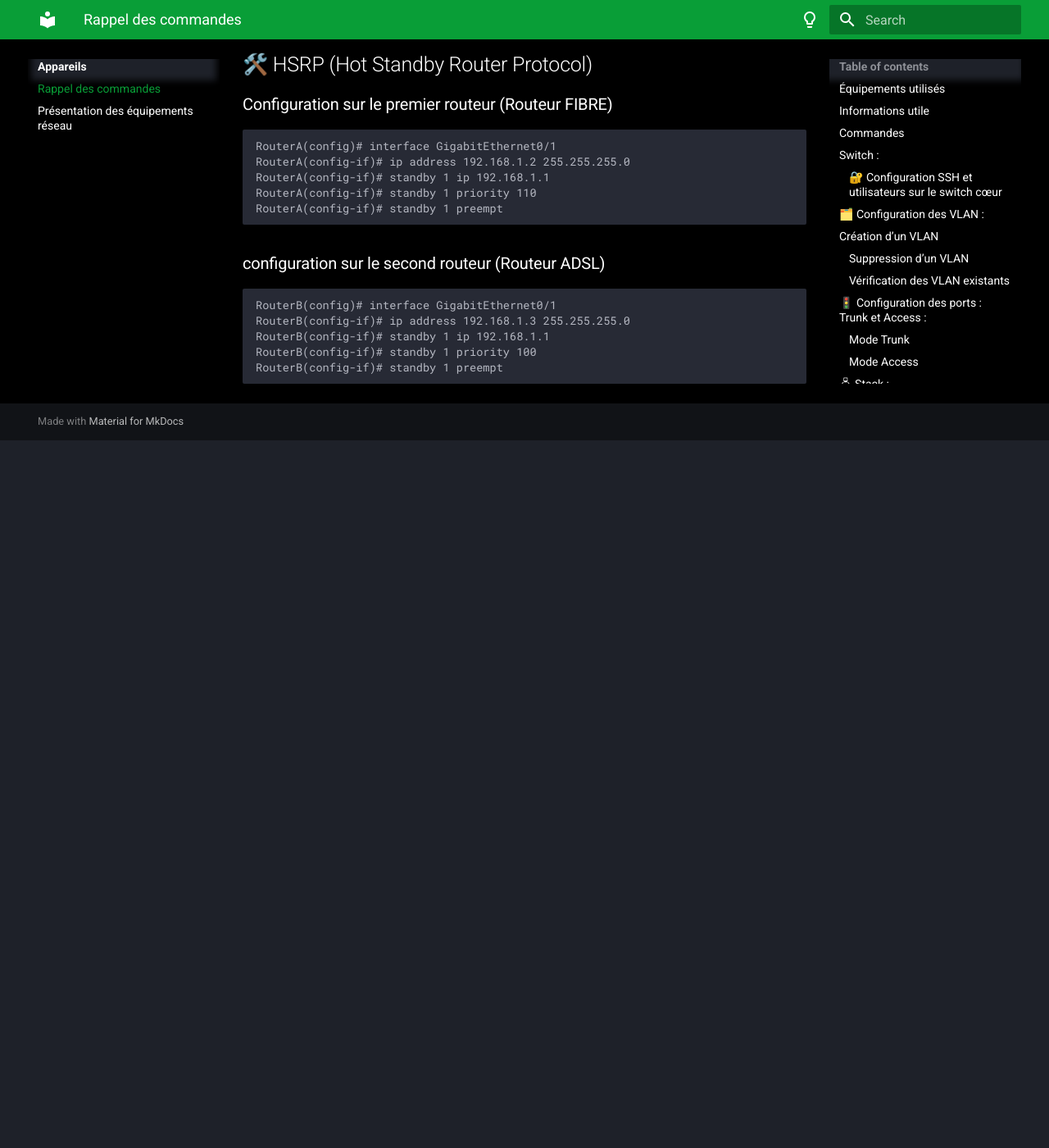
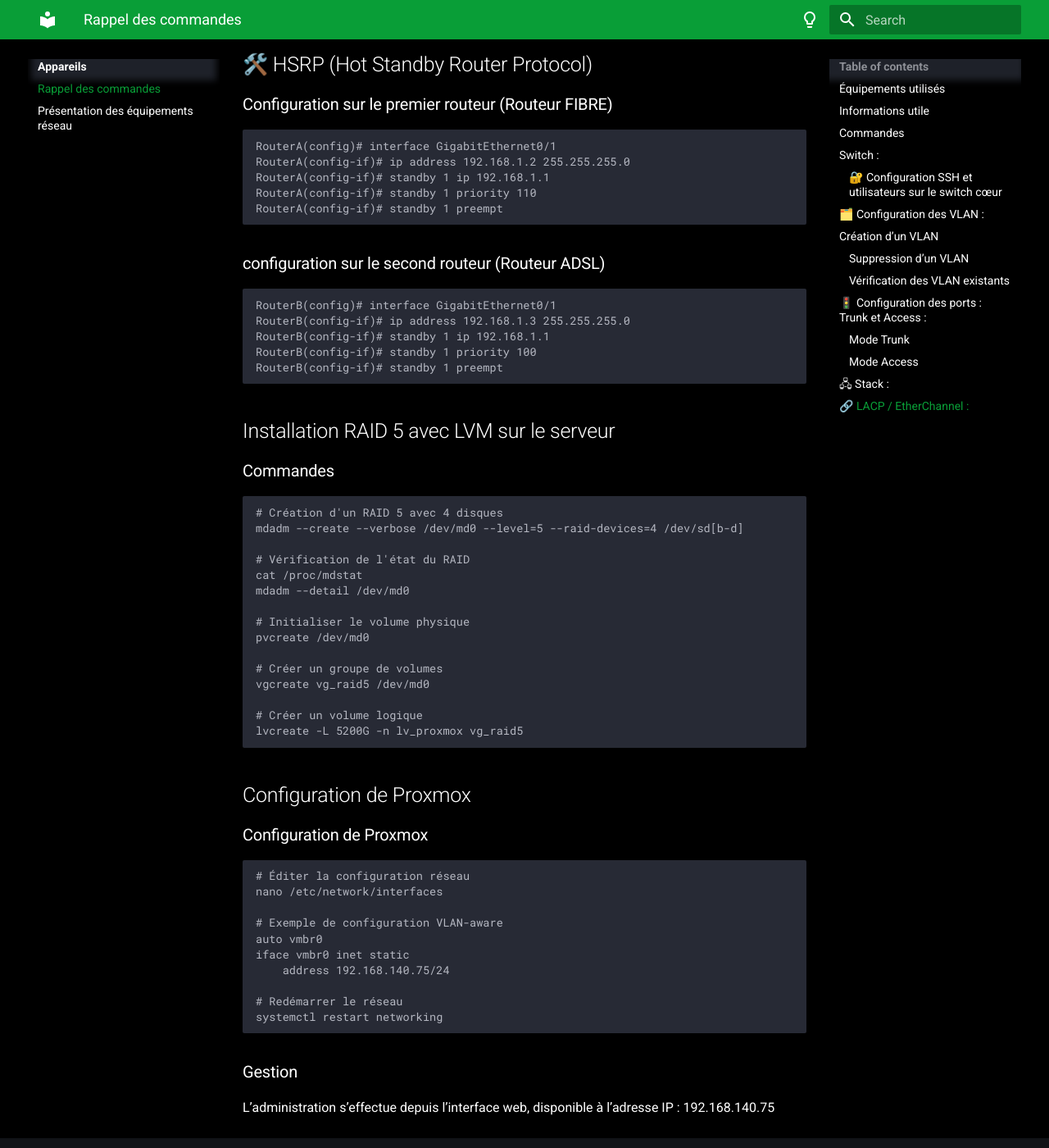
Before and after one commit to XolA-max/gp-orleans-sportludique2025-2026, an MkDocs documentation site: the page built from docs/Appareils/Commandes.md, in a window 1280 px wide and 1400 px high, scrolled down 4457 px. Shown: the whole window at 82% size. Built offline with MkDocs 1.6.1 and Material for MkDocs 9.7.7, drawn with Linux system fonts in a browser that asks for light colours; before the commit the page ends 4994 px from its top, so only the background shows below that.

Commit message:
fqcospĈX

````diff
--- a/docs/Appareils/Commandes.md
+++ b/docs/Appareils/Commandes.md
@@ -181,3 +181,43 @@
 RouterB(config-if)# standby 1 priority 100
 RouterB(config-if)# standby 1 preempt
 ```
+
+## Installation RAID 5 avec LVM sur le serveur
+
+### Commandes
+```h
+# Création d'un RAID 5 avec 4 disques
+mdadm --create --verbose /dev/md0 --level=5 --raid-devices=4 /dev/sd[b-d]
+
+# Vérification de l'état du RAID
+cat /proc/mdstat
+mdadm --detail /dev/md0
+
+# Initialiser le volume physique
+pvcreate /dev/md0
+
+# Créer un groupe de volumes
+vgcreate vg_raid5 /dev/md0
+
+# Créer un volume logique
+lvcreate -L 5200G -n lv_proxmox vg_raid5
+```
+
+## Configuration de Proxmox
+
+### Configuration de Proxmox
+```h
+# Éditer la configuration réseau
+nano /etc/network/interfaces
+
+# Exemple de configuration VLAN-aware
+auto vmbr0
+iface vmbr0 inet static
+    address 192.168.140.75/24
+
+# Redémarrer le réseau
+systemctl restart networking
+```
+### Gestion
+
+L’administration s’effectue depuis l’interface web, disponible à l’adresse IP : 192.168.140.75
````
Also changed, not shown: docs/Appareils/Equipements.md (+31 -2 lines), docs/Recapitulatif/Probleme.md (+18 -3 lines), docs/Recapitulatif/Taches.md (+13 -5 lines), docs/index.md (+3 -0 lines), 1 other file.
